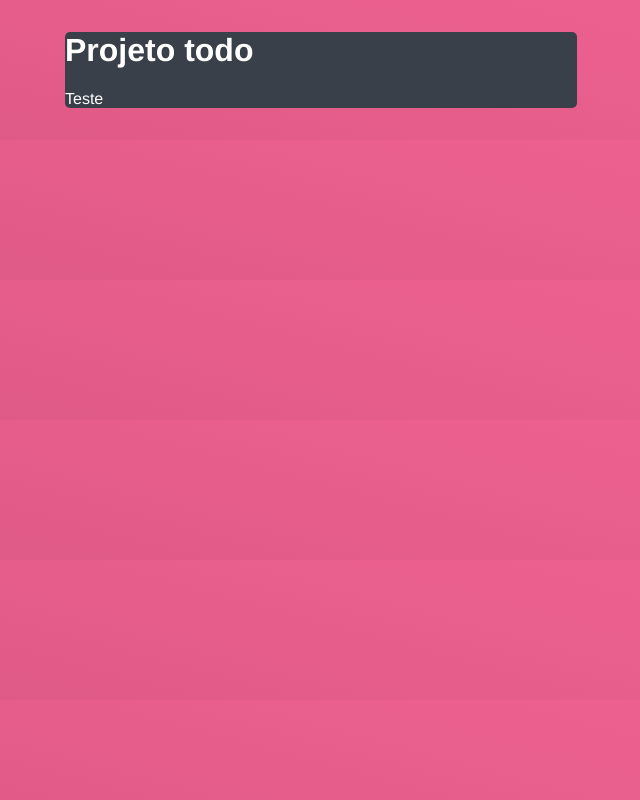
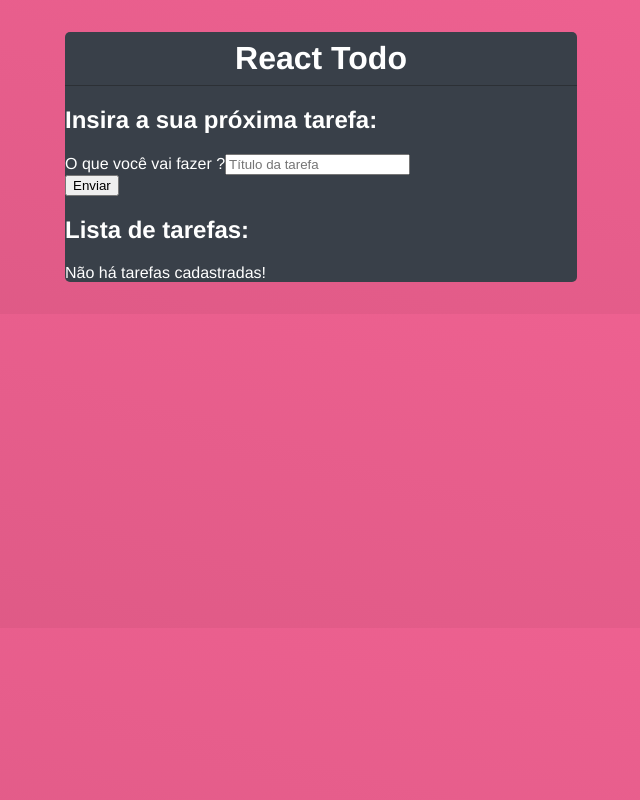
Before and after one commit to TiagoOliverDev/Project_Todo_React, a React (Create React App) app: page / in a window 1280 px wide. Shown: the whole page, without its empty margins (319-959 px from the left). Built offline with nearby package versions, Linux system fonts and the light colour scheme.

Commit message:
feat: create estructure

```diff
--- a/src/App.js
+++ b/src/App.js
@@ -2,13 +2,50 @@
 import {useState, useEffect} from 'react';
 import {BsTrash, BsBookmarkCheck, BsBookmarkCheckFill } from "react-icons/bs";
 
+const API = "http://locahost:5000";
+
 function App() {
+
+  const [title, setTitle] = useState("")
+  const [time, setTime] = useState("")
+  const [todos, setTodos] = useState([]) //estado com array vázio
+  const [loading, setLoagind] = useState(false) //forma de carregar dados e exibir ao user que está sendo carregado algo.
+
+  const handleSubmit = (e) => {
+    e.preventDefault(); //impede da página ficar dando refresh
+    setTitle("") //deixando form vázio após envio
+    console.log(title)
+    console.log("Enviou");
+  }
+
   return (
     <div className="App">
-      <h1>Projeto todo</h1>
-      <p>Teste</p>
+      <div className='todo-header' >
+        <h1>React Todo</h1>
+      </div>
+      <div className='form-todo' >
+        <h2>Insira a sua próxima tarefa:</h2>
+        <form onSubmit={handleSubmit}>
+          <div className='form-control' >
+            <label htmlFor='title'>O que você vai fazer ?</label>
+            <input
+            type="text"
+            name="title"
+            placeholder="Título da tarefa"
+            onChange={(e) => setTitle(e.target.value) }
+            value={title || ""}
+            required
+            />
+          </div>
+          <input type="submit" value="Enviar" />
+        </form>
+      </div>
+      <div className='list-todo' >
+        <h2>Lista de tarefas:</h2>
+        {todos.length === 0 && <p>Não há tarefas cadastradas!</p>}
+      </div>
     </div>
   );
-}
+} //parei em 1:14: https://www.youtube.com/watch?v=pOVyVivyfok&list=PLnDvRpP8BneyVA0SZ2okm-QBojomniQVO&index=42
 
 export default App;
```
